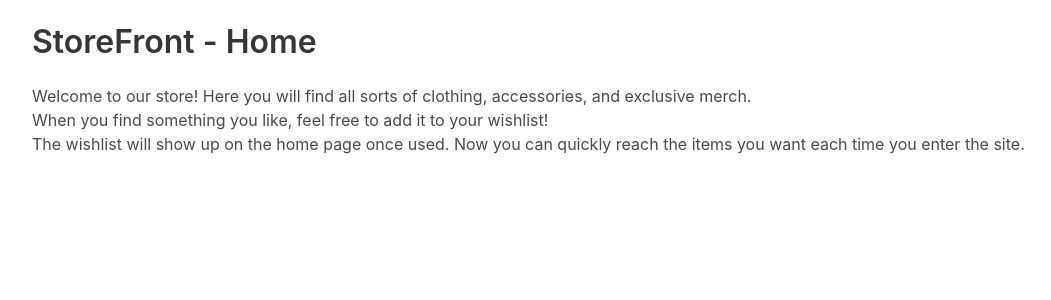
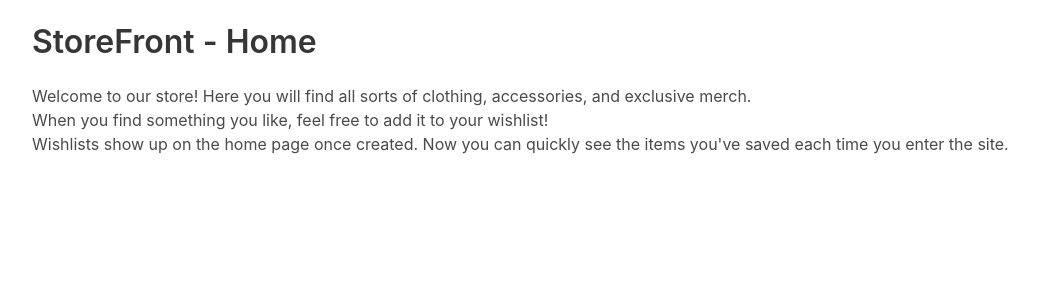
Before and after one commit to RickHayden/StoreFront, a Django app: page / in a window 1280 px wide. Shown: the part 52-352 px from the top of the page, without its empty margins (32-1083 px from the left). Run offline with Django 4.2, Linux system fonts and the light colour scheme; data that the repository does not hold is empty.

Commit message:
config for deployment

```diff
--- a/main_app/templates/base.html
+++ b/main_app/templates/base.html
@@ -2,6 +2,7 @@
 <!DOCTYPE html>
 <html lang="en">
     <head>
+        <link rel="stylesheet" href="https://cdnjs.cloudflare.com/ajax/libs/font-awesome/5.15.4/css/all.min.css">
         <link rel="stylesheet" href="{% static 'styles/main.css' %}" />
         <script src="{% static 'scripts/main.js' %}" defer></script>
 
--- a/main_app/templates/home.html
+++ b/main_app/templates/home.html
@@ -4,7 +4,7 @@
 <h1>Welcome to our store! Here you will find all sorts of clothing, accessories, and exclusive merch.</h1>
 <ul>
     <li>When you find something you like, feel free to add it to your wishlist!</li>
-    <li>The wishlist will show up on the home page once used. Now you can quickly reach the items you want each time you enter the site.</li>
+    <li>Wishlists show up on the home page once created. Now you can quickly see the items you've saved each time you enter the site.</li>
 </ul>
 <div class="home__playlists">
     {% for wishlist in wishlists %}
```
